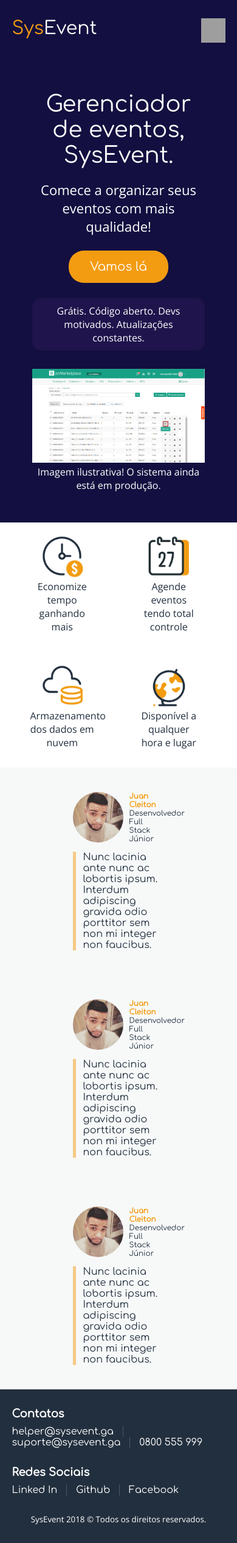
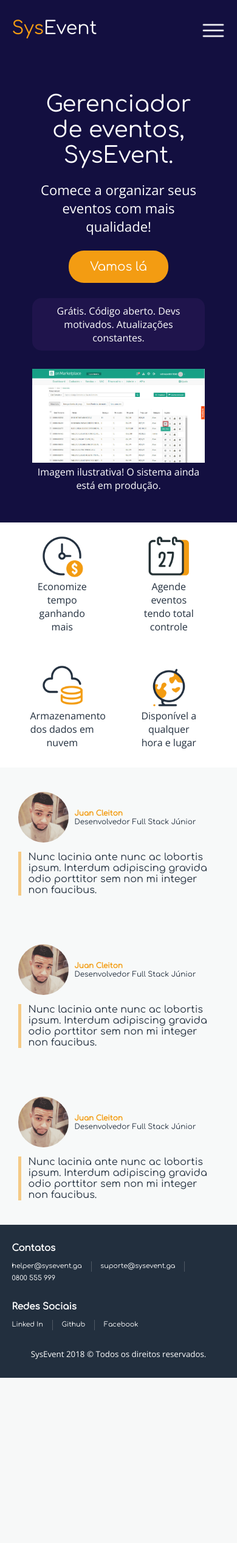
Before and after one commit to ryojo/sysevent, a PHP site: page / in a window 390 px wide. Shown: the whole page at 61% size. After the commit the page ends 2260 px from the top, so only its background shows below. Run offline with PHP 8.4, Linux system fonts and the light colour scheme; grey boxes are pictures that could not be loaded.

Commit message:
Tela principal melhorada (tambem acrescentado secao de comentarios), rodapés modificados.

```diff
--- a/system/index.html
+++ b/system/index.html
@@ -19,13 +19,13 @@
 			</div>
 
 			<a href="#" class="nav-toggle fl-right">
-				<img src="https://img.icons8.com/material-rounded/50/ffffff/menu.png">
+				<img src="views/templates/icons/menu-mobile.png">
 			</a>
 
 			<nav class="nav">
 				<p class="fl-right">
 					<span class="nav-close">
-						<img src="https://img.icons8.com/ios-glyphs/50/000000/delete-sign.png">
+						<img src="views/templates/icons/close.png">
 					</span>
 				</p>
 				<ul>
--- a/system/views/templates/css/geral-default.css
+++ b/system/views/templates/css/geral-default.css
@@ -190,16 +190,19 @@ nav ul li a.btn-destaque {
 .footer-col p {
 	line-height: 1.5;
 }
-.footer-col ul li{
+
+.footer-col ul li {
 	display: inline-block;
 }
+
 .footer-col .contatos li:not(:last-of-type),
 .footer-col .sociais li:not(:last-of-type) {
 	margin-right: 10px;
 	padding-right: 15px;
 	border-right: 1px solid rgba(255, 255, 255, .2);
 }
-.autorais{
+
+.autorais {
 	text-align: center;
 }
 
@@ -227,7 +230,7 @@ nav ul li a.btn-destaque {
 
 	.header .nav {
 		background: #fff;
-		width: 45%;
+		width: 60%;
 		height: 100%;
 		position: fixed;
 		padding: 15px;
@@ -244,11 +247,27 @@ nav ul li a.btn-destaque {
 	.header .nav ul li {
 		padding: 15px 5px;
 		font-size: 20px;
-		color: #2f3542;
-		border-bottom: 1px solid #ccc;
+		color: #222f3e;
+	}
+	.header .nav ul li:not(:last-of-type){
+		border-bottom: 1px solid rgba(0, 0, 0, .1);
+	}
+
+	/*footer*/
+	.footer h1{
+		font-size: 15px;
+	}
+	.footer-col ul li{
+		font-size: 11px;
+		line-height: 1.5;
 	}
 }
 
+@media (max-width: 450px) {
+	.header .nav {
+		width: 75%;
+	}
+}
 
 
 /* BREACKPOINTS MÍNIMOS - DESKTOP
@@ -306,7 +325,7 @@ nav ul li a.btn-destaque {
 		float: right;
 	}
 
-	.autorais{
+	.autorais {
 		padding-top: 15px;
 		border-top: 1px solid rgba(255, 255, 255, .1);
 	}
@@ -315,9 +334,10 @@ nav ul li a.btn-destaque {
 @media (min-width: 900px) {
 
 	/*Barra Menu*/
-	.header .nav{
+	.header .nav {
 		font-size: 16px;
 	}
+
 	.header .nav ul li {
 		display: inline-block;
 		margin-left: 20px;
--- a/system/views/templates/css/index.css
+++ b/system/views/templates/css/index.css
@@ -104,7 +104,7 @@
 	float: left;
 	width: 100%;
 	font-size: 12px;
-	padding: 40px 100px;
+	padding: 40px 10px;
 	margin-bottom: 0;
 }
 
```
Also changed, not shown: system/views/templates/banners/banner-tela-principal-sysevent.jpg, system/views/templates/icons/acesso-qualquer-lugar.png, system/views/templates/icons/armazenamento-nuvem.png, system/views/templates/icons/close.png (added), system/views/templates/icons/controle-agenda.png, system/views/templates/icons/menu-mobile.png (added), system/views/templates/icons/original/acesso-qualquer-lugar.png (added), system/views/templates/icons/original/armazenamento-nuvem.png (added), system/views/templates/icons/original/close.png (added), system/views/templates/icons/original/controle-agenda.png (added), system/views/templates/icons/original/menu-mobile.png (added), system/views/templates/icons/original/tempo-dinheiro.png (added), system/views/templates/icons/tempo-dinheiro.png, system/views/templates/imgs/fundo-header.jpg (deleted), 1 more files.
